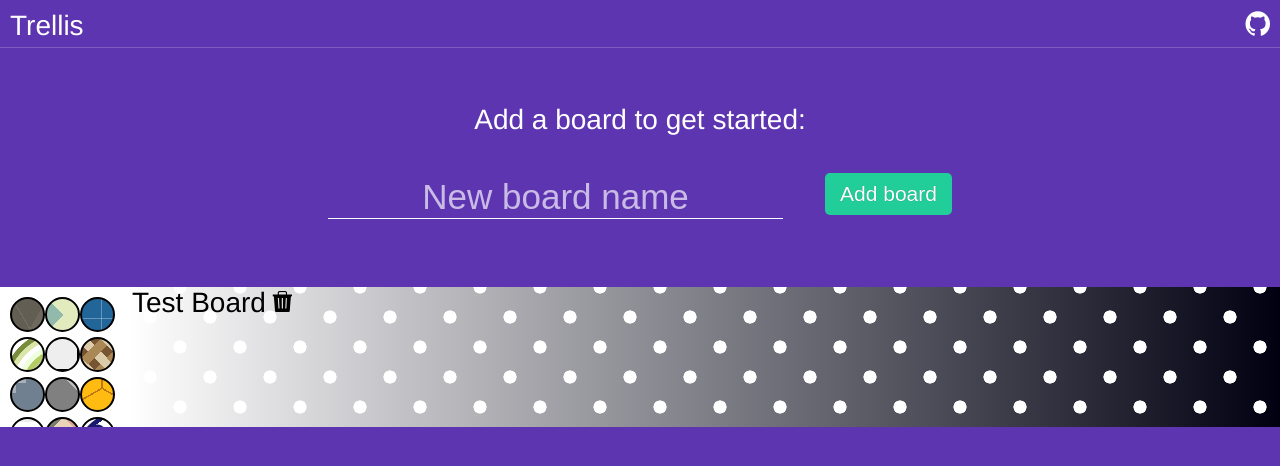
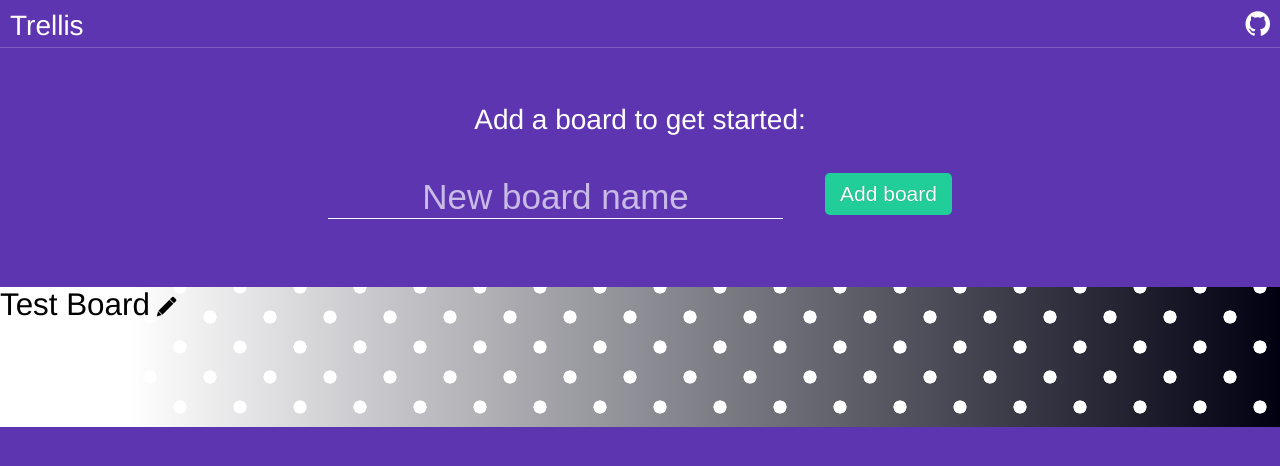
Before and after one commit to hooskers/trellis, a React app: page / in a window 1280 px wide. Shown: the top 466 px of the page. Built offline with nearby package versions, Linux system fonts and the light colour scheme; what react-emotion would draw is missing.

Commit message:
Make board editing more robust in boardlist

```diff
--- /dev/null
+++ b/src/js/components/BoardList/Board.jsx
@@ -0,0 +1,124 @@
+import React, { Component } from 'react';
+import { Link } from 'react-router-dom';
+import PropTypes from 'prop-types';
+
+import BackgroundPickerContainer from '../BackgroundPicker/BackgroundPickerContainer';
+import * as backgrounds from '../BackgroundPicker/styles/backgrounds';
+import { boardWithBackgroundStyle } from './styles/boardList';
+
+class Board extends Component {
+  constructor(props) {
+    super(props);
+
+    this.state = {
+      showEdit: false,
+    };
+  }
+
+  toggleEdit = () => {
+    const { showEdit } = this.state;
+    this.setState({ showEdit: !showEdit });
+  }
+
+  render() {
+    const {
+      board,
+      onDeleteBoard,
+      onRenameBoard,
+    } = this.props;
+
+    let renameBoardInput;
+
+    return (
+      <div
+        className={`board ${boardWithBackgroundStyle(backgrounds[board.background])}`}
+        key={board.id}
+      >
+        <div className="board-info-container">
+          {this.state.showEdit &&
+            <form
+              className="board-editor"
+              onSubmit={(e) => {
+                e.preventDefault();
+                if (!renameBoardInput.value.trim()) {
+                  return;
+                }
+
+                onRenameBoard(board.id, renameBoardInput.value.trim());
+              }}
+            >
+              <div className="background-picker">
+                <BackgroundPickerContainer boardId={board.id} />
+              </div>
+              <input
+                className="rename-board-input"
+                placeholder="Rename board"
+                autoComplete="off"
+                defaultValue={board.name}
+                ref={(node) => {
+                  renameBoardInput = node;
+                }}
+              />
+              <button className="rename-board-submit">Rename board</button>
+              <span
+                role="button"
+                tabIndex={0}
+                className="delete-board ion-trash-a"
+                onClick={(e) => {
+                  e.stopPropagation();
+                  e.preventDefault();
+                  onDeleteBoard(board.id);
+                }}
+                onKeyPress={e => e.key === 'Enter' && onDeleteBoard(board.id)}
+              />
+              <span
+                role="button"
+                tabIndex={0}
+                className="edit-board ion-close-round"
+                onClick={(e) => {
+                  e.stopPropagation();
+                  e.preventDefault();
+                  this.toggleEdit();
+                }}
+                onKeyPress={e => e.key === 'Enter' && this.toggleEdit()}
+              />
+            </form>
+          }
+          {!this.state.showEdit &&
+            <Link
+              href={`board/${board.id}`}
+              to={`board/${board.id}`}
+              className="board-link"
+            >
+              <span className="board-name">{board.name}</span>
+              <span
+                role="button"
+                tabIndex={0}
+                className="edit-board ion-edit"
+                onClick={(e) => {
+                  e.stopPropagation();
+                  e.preventDefault();
+                  this.toggleEdit();
+                }}
+                onKeyPress={e => e.key === 'Enter' && this.toggleEdit()}
+              />
+            </Link>
+          }
+        </div>
+      </div>
+    );
+  }
+}
+
+Board.propTypes = {
+  board: PropTypes.shape({
+    id: PropTypes.string,
+    name: PropTypes.string,
+    listIds: PropTypes.arrayOf(PropTypes.string),
+    background: PropTypes.string,
+  }).isRequired,
+  onDeleteBoard: PropTypes.func.isRequired,
+  onRenameBoard: PropTypes.func.isRequired,
+};
+
+export default Board;
--- a/src/js/components/BoardList/BoardList.jsx
+++ b/src/js/components/BoardList/BoardList.jsx
@@ -1,23 +1,24 @@
-import React from 'react';
-import { Link } from 'react-router-dom';
+import React, { Component } from 'react';
 import uuidv4 from 'uuid/v4';
 import PropTypes from 'prop-types';
 
-import { boardListStyle, boardWithBackgroundStyle } from './styles/boardList';
-import BackgroundPickerContainer from '../BackgroundPicker/BackgroundPickerContainer';
-import * as backgrounds from '../BackgroundPicker/styles/backgrounds';
+import { boardListStyle } from './styles/boardList';
+import Board from './Board';
 
 /**
  * This component displays the saved boards
  * There is an input element to add new boards
  */
-const BoardList = ({
+class BoardList extends Component {
+  render() {
+    const {
       boards,
       onAddBoardSubmit,
       onDeleteBoard,
-  // onRenameBoard,
-}) => {
-  let input;
+      onRenameBoard,
+    } = this.props;
+
+    let newBoardInput;
 
     return (
       <div id="board-list" className={`${boardListStyle}`}>
@@ -38,12 +39,12 @@ const BoardList = ({
           id="new-board-form"
           onSubmit={(e) => {
             e.preventDefault();
-          if (!input.value.trim()) {
+            if (!newBoardInput.value.trim()) {
               return;
             }
 
-          onAddBoardSubmit(uuidv4(), input.value.trim());
-          input.value = '';
+            onAddBoardSubmit(uuidv4(), newBoardInput.value.trim());
+            newBoardInput.value = '';
           }}
         >
           <input
@@ -51,55 +52,34 @@ const BoardList = ({
             placeholder="New board name"
             autoComplete="off"
             ref={(node) => {
-            input = node;
+              newBoardInput = node;
             }}
           />
           <button id="new-board-submit" type="submit">Add board</button>
         </form>
 
         {Object.values(boards).map(board => (
-        <div
-          className={`board ${boardWithBackgroundStyle(backgrounds[board.background])}`}
+          <Board
             key={board.id}
-        >
-          <div className="board-info-container">
-            <div className="background-picker">
-              <BackgroundPickerContainer boardId={board.id} />
-            </div>
-            <Link
-              href={`board/${board.id}`}
-              to={`board/${board.id}`}
-              className="board-link"
-            >
-              {board.name}
-              <span
-                role="button"
-                tabIndex={0}
-                className="delete-board ion-trash-a"
-                onClick={(e) => {
-                  e.stopPropagation();
-                  e.preventDefault();
-                  onDeleteBoard(board.id);
-                }}
-                onKeyPress={e => e.key === 'Enter' && onDeleteBoard(board.id)}
+            board={board}
+            onDeleteBoard={onDeleteBoard}
+            onRenameBoard={onRenameBoard}
           />
-            </Link>
-          </div>
-        </div>
         ))}
       </div>
     );
-};
+  }
+}
 
 BoardList.propTypes = {
   /** Object containing the boards */
   boards: PropTypes.shape({}).isRequired,
-  /** Callback to add a board */
+  /** Function to add a board */
   onAddBoardSubmit: PropTypes.func.isRequired,
-  /** Callback to delete a board */
+  /** Function to delete a board */
   onDeleteBoard: PropTypes.func.isRequired,
-  /** Callback to rename a board */
-  // onRenameBoard: PropTypes.func.isRequired,
+  /** Function to rename a board */
+  onRenameBoard: PropTypes.func.isRequired,
 };
 
 export default BoardList;
--- a/src/js/components/BoardList/styles/boardList.js
+++ b/src/js/components/BoardList/styles/boardList.js
@@ -110,7 +110,7 @@ const boardWithBackgroundStyle = bg => css`
     height: 100%;
     background: #fff9;
     background: linear-gradient(to right, rgba(255,255,255,1) 10%,rgba(255,255,255,0) 100%);
-    font-size: 2em;
+    font-size: 1.6em;
     text-shadow: 0px 0px 1px #fff5;
   }
 
@@ -131,7 +131,11 @@ const boardWithBackgroundStyle = bg => css`
     display: inline-block;
   }
 
-  .delete-board {
+  .board-name {
+    font-size: 1.4em;
+  }
+
+  .edit-board {
     margin-left: 7px;
 
     &:hover {
```
Lines whose indentation alone changed are shown as unchanged.
